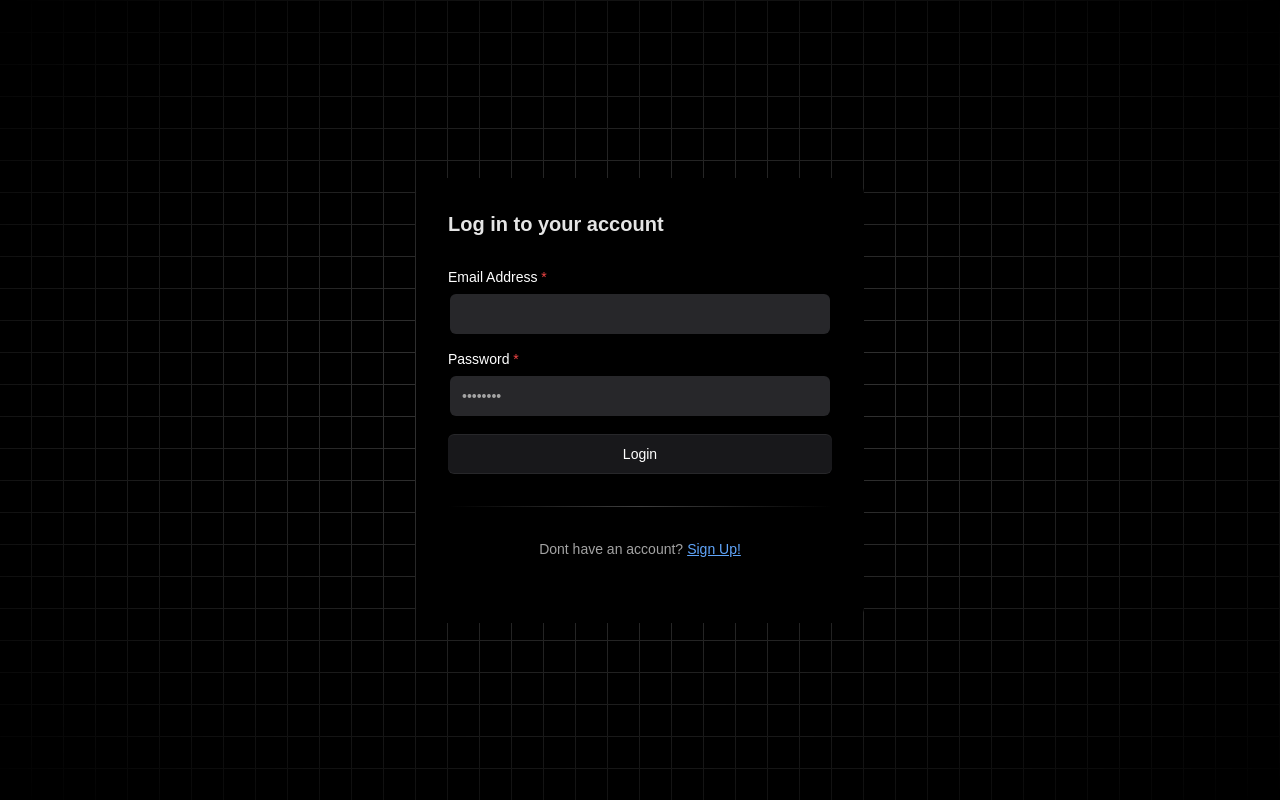
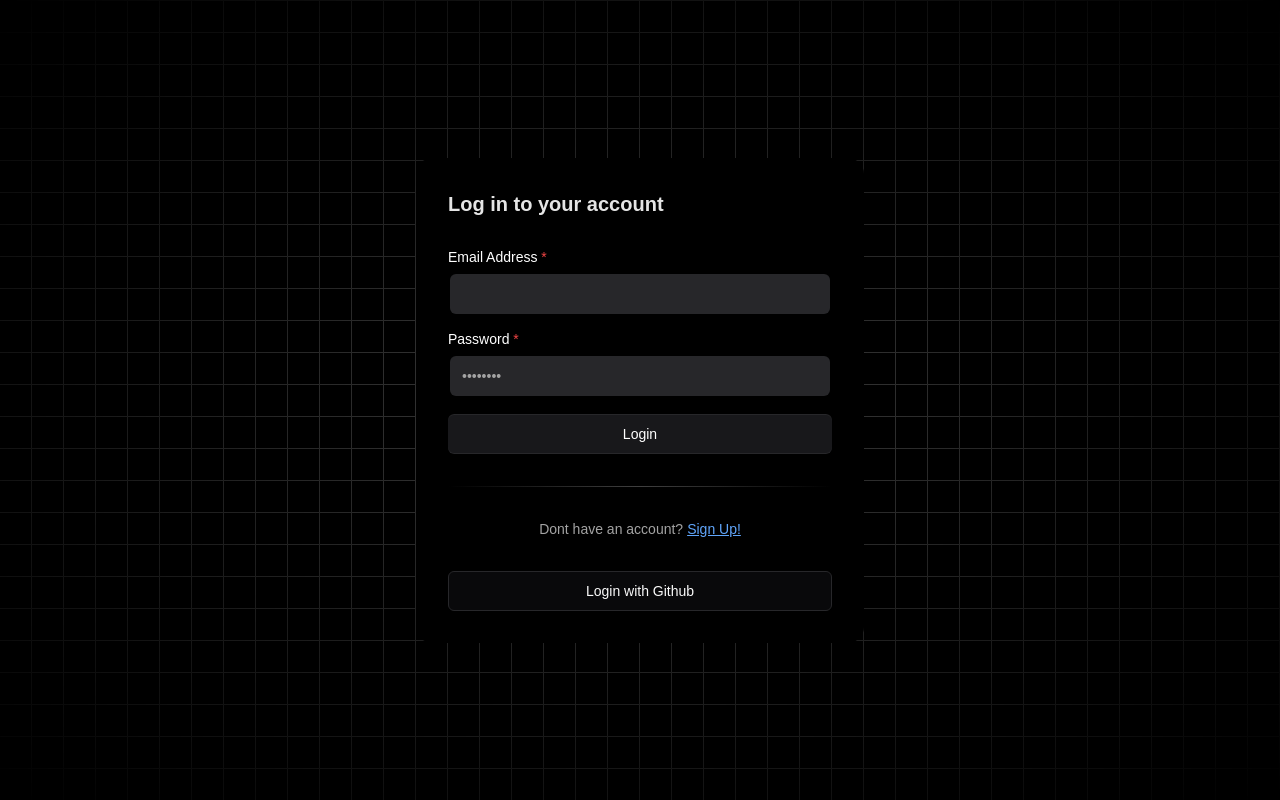
Before and after one commit to x64nik/configcloud.net, a Next.js app: page /login in a window 1280 px wide. Built offline with nearby package versions, Linux system fonts and the light colour scheme; no server answers.

Commit message:
social login done

```diff
--- a/src/api/Login.ts
+++ b/src/api/Login.ts
@@ -12,6 +12,12 @@ export const login = async (data: LoginData) => {
   return response; // Return backend response, could be user info or auth token
 };
 
+export const socialLogin = (provider: string) => {
+  const backendUrl = process.env.NEXT_PUBLIC_API_BASE_URL;
+  // Perform a full redirect to your backend
+  window.location.href = `${backendUrl}/auth/login/${provider}`;
+};
+
 export const logout = async () => {
   const response = await apiClient.post('/auth/logout');
   return response;
--- a/src/app/(auth)/login/page.tsx
+++ b/src/app/(auth)/login/page.tsx
@@ -5,9 +5,10 @@ import { Label } from "@/components/ui/label";
 import { Input } from "@/components/ui/input";
 import { cn } from "@/utils/cn";
 import { Toaster, toast } from 'sonner'
-import { login } from '@/api/Login'; // Import the API request function
+import { login, socialLogin } from '@/api/Login'; // Import the API request function
 import { Button } from "@/components/ui/button";
 import { Loader2 } from "lucide-react";
+import { IconBrandGithub, IconBrandGoogle, IconBrandOnlyfans } from "@tabler/icons-react";
 
 export default function LoginPage() {
     const router = useRouter();
@@ -39,9 +40,20 @@ export default function LoginPage() {
         } finally {
           setLoading(false);
         }
+    };
+
+    const githubLogin = async (event: any) => {
+      console.log(event.target.value);
+      setLoading(true);
+      try {
+        socialLogin(event.target.value);
+      } catch (error) {
+        console.error("Error during social login:", error);
+      } finally {
+        setLoading(false);
+      }
 
     };
-
 
 
     return (
@@ -64,7 +76,7 @@ export default function LoginPage() {
                 <Input id="password" placeholder="••••••••" type="password" required value={user.password} onChange={(e) => setUser({...user, password: e.target.value})}/>
             </LabelInputContainer>
             <Button
-                className="flex items-center justify-center bg-gradient-to-br relative group/btn from-black dark:from-zinc-900 dark:to-zinc-900 to-neutral-600  dark:bg-zinc-800 w-full text-white rounded-md h-10 font-medium shadow-[0px_1px_0px_0px_#ffffff40_inset,0px_-1px_0px_0px_#ffffff40_inset] dark:shadow-[0px_1px_0px_0px_var(--zinc-800)_inset,0px_-1px_0px_0px_var(--zinc-800)_inset]"
+                className="flex mb-2 items-center justify-center bg-gradient-to-br relative group/btn from-black dark:from-zinc-900 dark:to-zinc-900 to-neutral-600  dark:bg-zinc-800 w-full text-white rounded-md h-10 font-medium shadow-[0px_1px_0px_0px_#ffffff40_inset,0px_-1px_0px_0px_#ffffff40_inset] dark:shadow-[0px_1px_0px_0px_var(--zinc-800)_inset,0px_-1px_0px_0px_var(--zinc-800)_inset]"
                 type="submit"
                 disabled={loading}>
                 {loading ? (
@@ -80,9 +92,21 @@ export default function LoginPage() {
             Dont have an account?
             <a href="/signup" className="text-blue-600 dark:text-blue-400 underline ml-1">Sign Up!</a>
             </div>
+            </form>
+            <Button variant="outline" className="w-full"
+              onClick={githubLogin}
+              value="github"
+              disabled={loading}>
+              {loading ? (
+                  <>
+                    <Loader2 className="mr-2 h-4 w-4 animate-spin" />
+                    <span>Loading...</span>
+                  </>
+                ) : ("Login with Github")}
+              <BottomGradient />
+            </Button>
+        </div>
 
-            </form>
-        </div>
         </div>
       );
     }
--- a/src/middleware.ts
+++ b/src/middleware.ts
@@ -10,6 +10,7 @@ export function middleware(req: NextRequest) {
     return NextResponse.redirect(new URL('/login', req.url));
   }
 
+
   // Proceed to the requested page if authenticated
   return NextResponse.next();
 }
```
